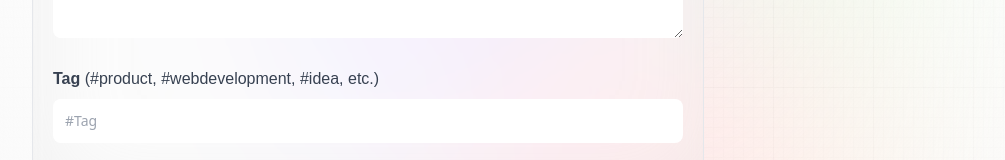
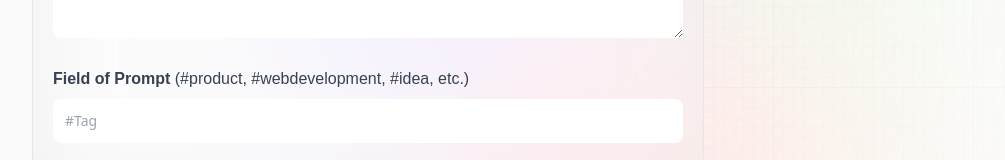
Before and after one commit to iSteffan/nextjs-simple-project, a Next.js app: page /create-prompt in a window 1280 px wide. Shown: the part 518-678 px from the top of the page, without its empty margins (32-1037 px from the left). Built offline with nearby package versions, Linux system fonts and the light colour scheme; no server answers.

Commit message:
fix import

```diff
--- a/app/create-prompt/page.jsx
+++ b/app/create-prompt/page.jsx
@@ -3,7 +3,7 @@
 import { useState } from 'react';
 import { useSession } from 'next-auth/react';
 import { useRouter } from 'next/navigation';
-import Form from '@components/form';
+import Form from '@components/Form';
 import { Router } from 'next/router';
 
 export const CreatePrompt = () => {
--- a/components/Form.jsx
+++ b/components/Form.jsx
@@ -29,7 +29,8 @@
 
         <label>
           <span className="font-satoshi font-semibold text-base text-gray-700">
-            Tag <span className="font-normal">(#product, #webdevelopment, #idea, etc.)</span>
+            Field of Prompt{' '}
+            <span className="font-normal">(#product, #webdevelopment, #idea, etc.)</span>
           </span>
           <input
             value={post.tag}
```
Also changed, not shown: 1 other file (tests, documents, lock files or other folders).
